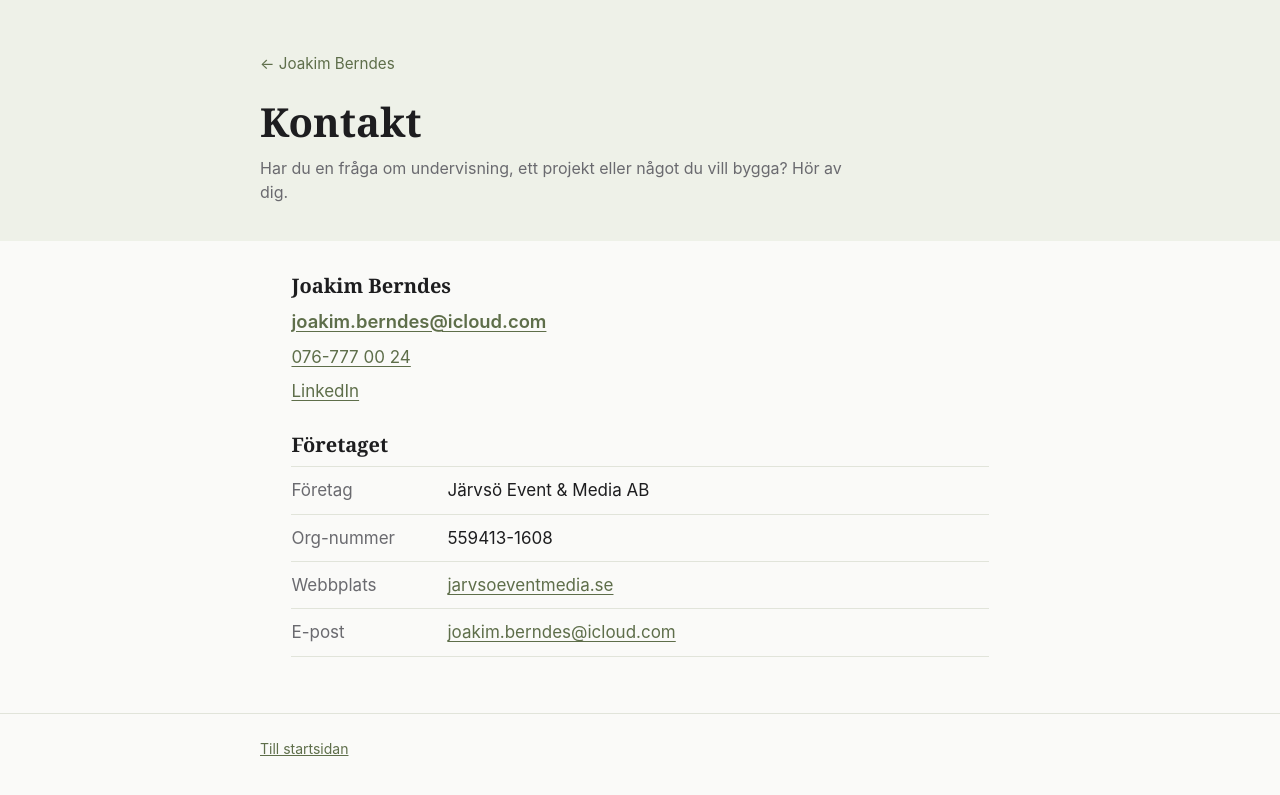
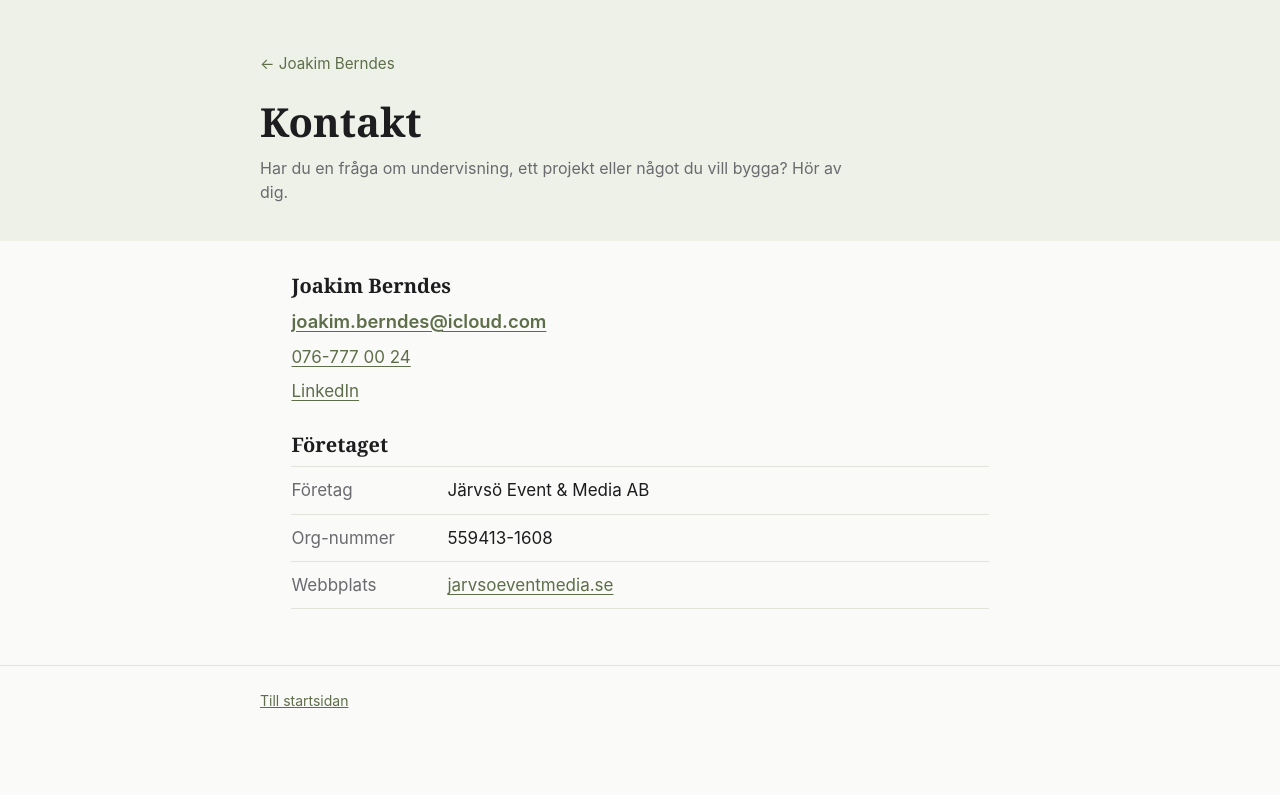
Before and after one commit to jberndes/jberndes.github.io, a Jekyll site: the page built from kontakt/index.html, in a window 1280 px wide. Shown: the top 795 px of the page. Built offline with Jekyll 4.4.1, drawn with Linux system fonts in a browser that asks for light colours.

Commit message:
Kontakt: ta bort e-postrad i företagsavsnittet
Co-Authored-By: Claude Sonnet 5.5 <noreply@anthropic.com>
Claude-Session: https://claude.ai/code/session_01EHEf1UELdVEwTeZb2owzdv

```diff
--- a/kontakt/index.html
+++ b/kontakt/index.html
@@ -102,7 +102,6 @@
         <div><dt>Företag</dt><dd>Järvsö Event &amp; Media AB</dd></div>
         <div><dt>Org-nummer</dt><dd>559413-1608</dd></div>
         <div><dt>Webbplats</dt><dd><a href="https://jarvsoeventmedia.se" target="_blank" rel="noopener">jarvsoeventmedia.se<span class="dold"> (öppnas i ny flik)</span></a></dd></div>
-        <div><dt>E-post</dt><dd><a href="mailto:joakim.berndes@icloud.com">joakim.berndes@icloud.com</a></dd></div>
       </dl>
     </div>
   </main>
```
